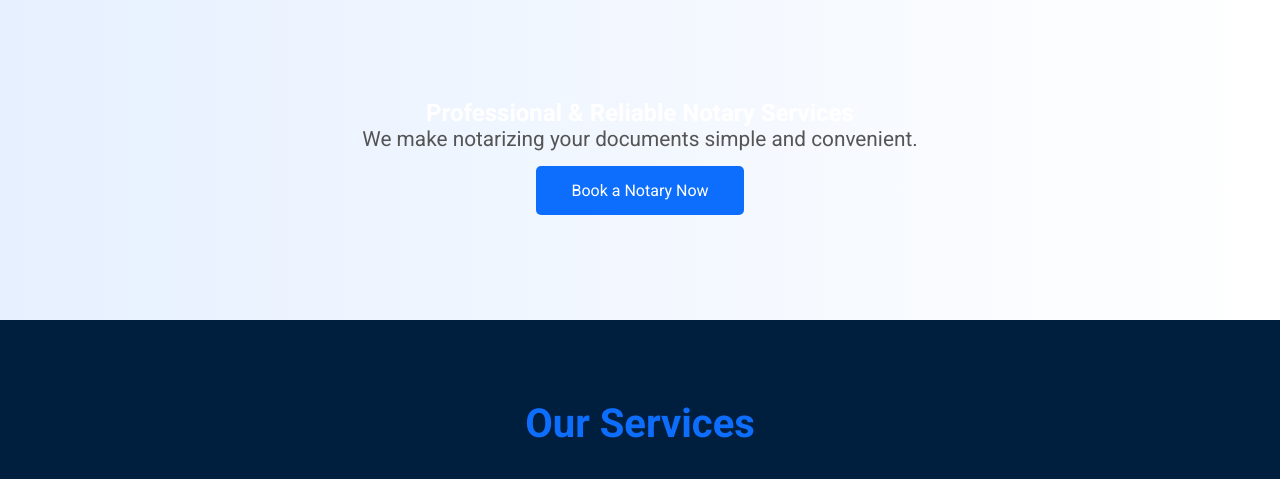
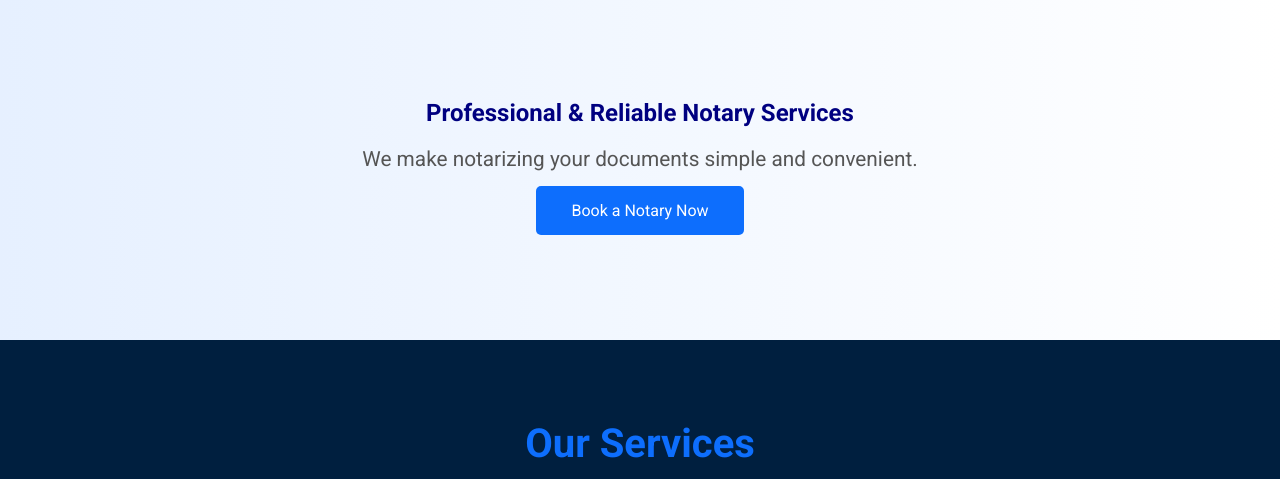
Before and after one commit to RRNotaryServices/RR-Notary-Services, a plain HTML site: page Index.html in a window 1280 px wide. Shown: the part 321-800 px from the top of the page. Drawn offline with Linux system fonts and the light colour scheme.

Commit message:
Update style.css

```diff
--- a/style.css
+++ b/style.css
@@ -49,8 +49,8 @@ body {
     background: linear-gradient(to right, #e6f0ff, #ffffff);
 }
 
-.hero-content h1 {
-    font-size: 3rem;
+.hero-content h2{
+    font-size: 24px;
     color: navy;
     margin-bottom: 20px;
 }
```
